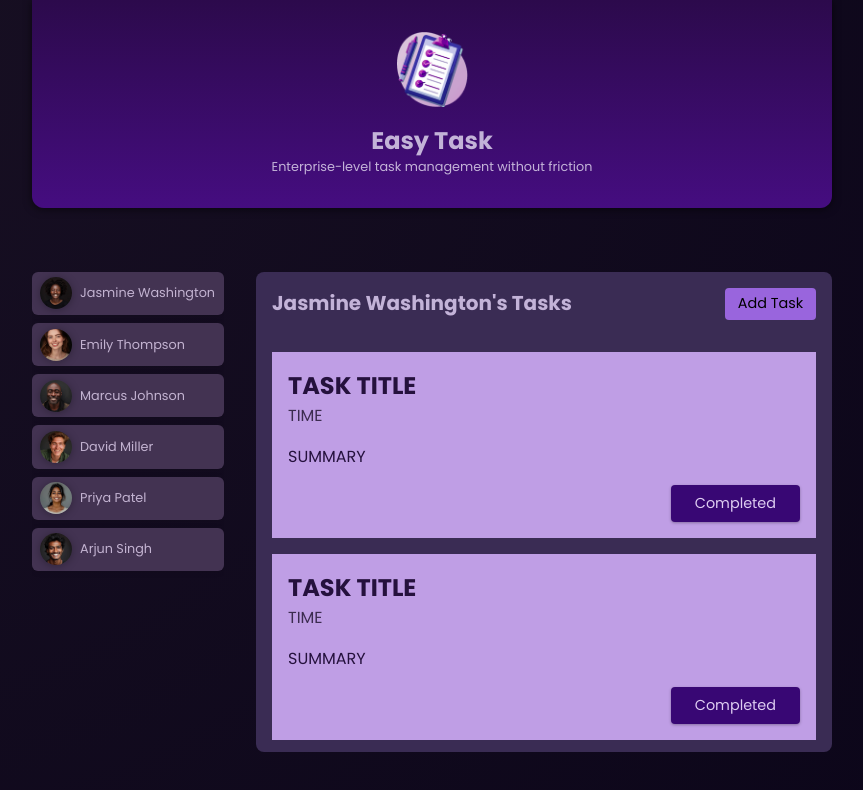
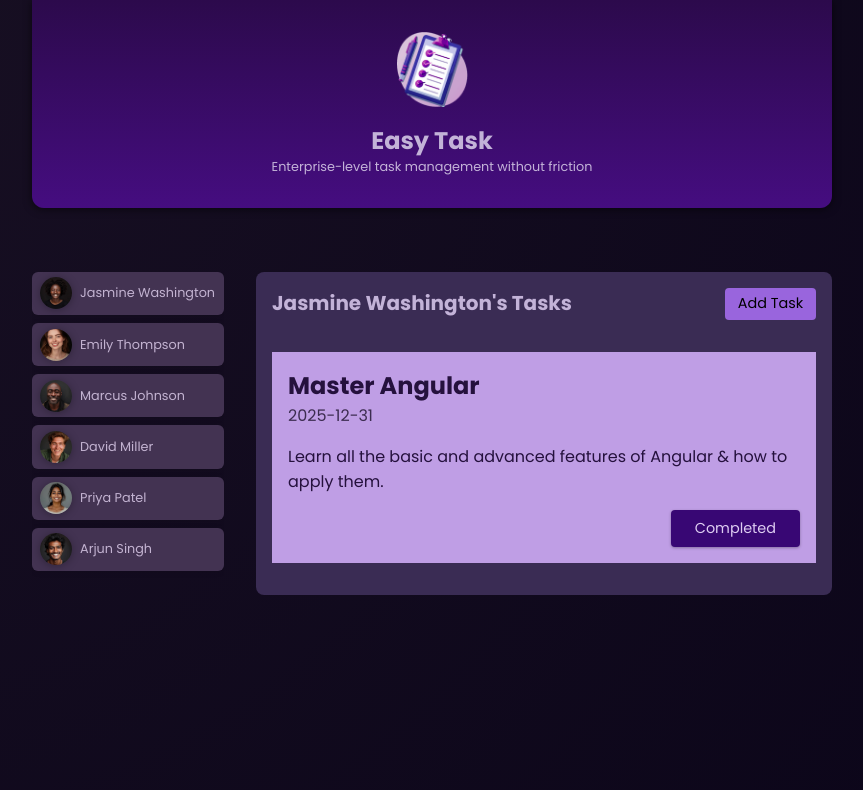
Before and after one commit to Tejeswar06/first-angular-app, an Angular app: page / in a window 1280 px wide. Shown: the top 790 px of the page, without its empty margins (208-1071 px from the left). Built offline with nearby package versions, Linux system fonts and the light colour scheme.

Commit message:
Outputting user specific task and task data in task component

```diff
--- a/src/app/app.html
+++ b/src/app/app.html
@@ -3,20 +3,18 @@
 <main>
   <ul id="users">
 
-<!--    @for(user of users; track user.id){-->
-      <li *ngFor = "let user of users">
+    @for(user of users; track user.id){
+      <li>
         <app-user [user] = "user"
                   (select)="selectUser($event)"
         />
       </li>
-<!--    }-->
+    }
   </ul>
 
-<!--  @if(selectedUser){-->
-    <app-tasks *ngIf = "selectedUser; else fallback" [name] = "selectedUser!.name"/>
-<!--  }@else{-->
-  <ng-template #fallback>
+  @if(selectedUser){
+    <app-tasks [userId] = "selectedUser.id" [name] = "selectedUser.name"/>
+  }@else{
     <p id="fallback">Select a user to see their task!</p>
-    </ng-template>
-<!--  }-->
+  }
 </main>
--- a/src/app/tasks/task/task.html
+++ b/src/app/tasks/task/task.html
@@ -1,7 +1,7 @@
 <article>
-  <h2>TASK TITLE</h2>
-  <time>TIME</time>
-  <p>SUMMARY</p>
+  <h2>{{ task.title }}</h2>
+  <time>{{ task.dueDate }}</time>
+  <p>{{ task.summary }}</p>
   <p class = "actions">
     <button>Completed</button>
   </p>
--- a/src/app/tasks/tasks.html
+++ b/src/app/tasks/tasks.html
@@ -7,14 +7,11 @@
   </header>
 
   <ul>
-    <li>
-      <app-task> </app-task>
-    </li>
-    <li>
-      <app-task> </app-task>
-    </li>
-    <li>
-      <app-task> </app-task>
-    </li>
+    @for (task of selectedUserTasks; track task.id){
+      <li>
+        <app-task [task] = "task"/>
+      </li>
+    }
+
   </ul>
 </section>
--- a/src/app/tasks/tasks.ts
+++ b/src/app/tasks/tasks.ts
@@ -9,6 +9,32 @@
 })
 export class Tasks {
 
+  @Input({required: true}) userId!: string;
   @Input({required: true}) name!: string;
+  tasks = [{
+    id: 't1',
+    userId: 'u1',
+    title : 'Master Angular',
+    summary: 'Learn all the basic and advanced features of Angular & how to apply them.',
+    dueDate: '2025-12-31'
+  },
+    {
+    id: 't2',
+    userId: 'u3',
+    title: 'Build first prototype',
+    summary: 'Build a first prototype of the online shop website',
+    dueDate: '2024-05-31',
+  },
+    {
+      id: 't3',
+      userId: 'u3',
+      title: 'Prepare issue template',
+      summary:
+        'Prepare and describe an issue template which will help with project management',
+      dueDate: '2024-06-15',
+  },];
 
+  get selectedUserTasks(){
+    return this.tasks.filter((task) => task.userId === this.userId );
+  }
 }
```
Also changed, not shown: src/app/tasks/task/task.ts (+9 -2 lines).
